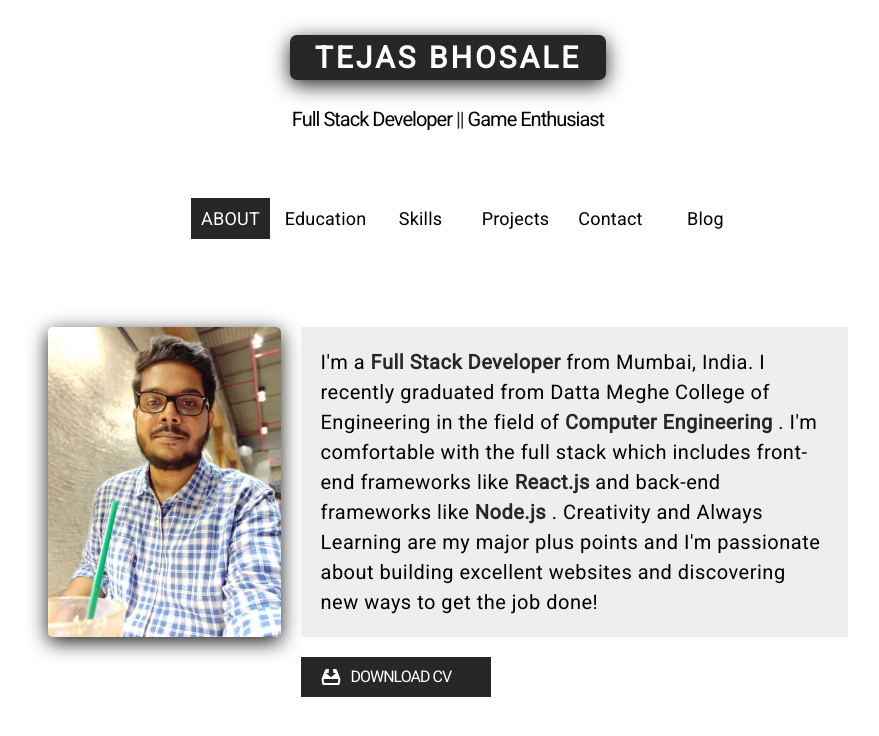
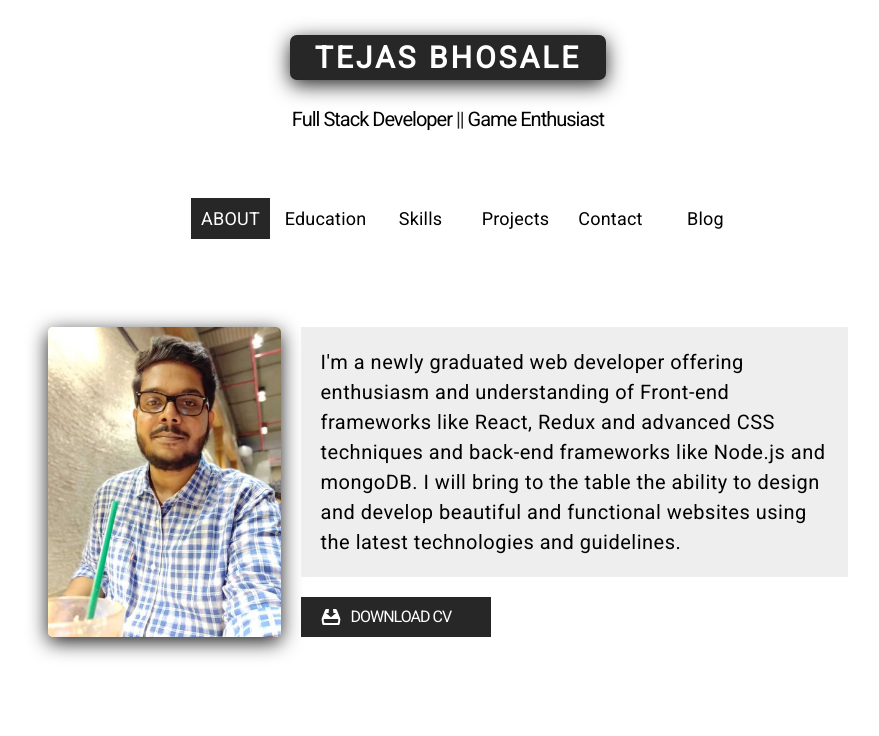
Before and after one commit to bhosaleT/my-portfolio-react, a React (Create React App) app: page / in a window 1280 px wide. Shown: the top 736 px of the page, without its empty margins (192-1071 px from the left). Built offline with nearby package versions, Linux system fonts and the light colour scheme.

Commit message:
updated about info

```diff
--- a/src/components/About.js
+++ b/src/components/About.js
@@ -9,15 +9,7 @@ const About = () => (
     />
     <div className="about__text">
       <p className="about-text">
-        I'm a <span className="highlight">Full Stack Developer</span> from
-        Mumbai, India. I recently graduated from Datta Meghe College of
-        Engineering in the field of{" "}
-        <span className="highlight">Computer Engineering</span> . I'm
-        comfortable with the full stack which includes front-end frameworks like{" "}
-        <span className="highlight">React.js</span> and back-end frameworks like{" "}
-        <span className="highlight">Node.js</span> . Creativity and Always
-        Learning are my major plus points and I'm passionate about building
-        excellent websites and discovering new ways to get the job done!
+        I'm a newly graduated web developer offering enthusiasm and understanding of Front-end frameworks like React, Redux and advanced CSS techniques and back-end frameworks like Node.js and mongoDB. I will bring to the table the ability to design and develop beautiful and functional websites using the latest technologies and guidelines.
       </p>
 
       <a className="button" href={require("../resume/resume.pdf")} download>
```
